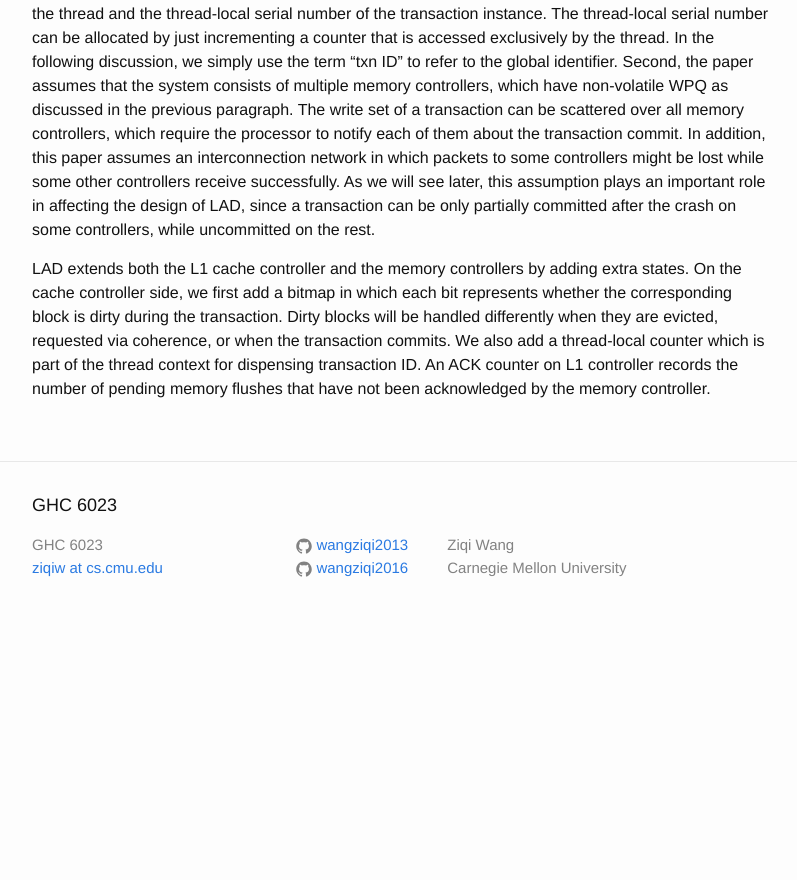
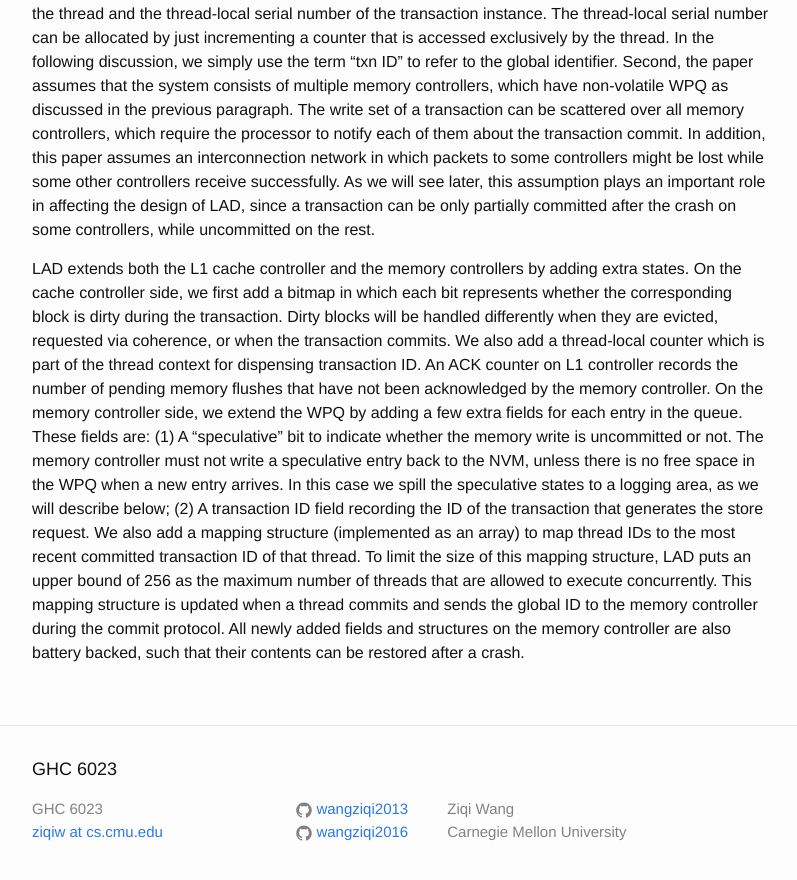
Before and after one commit to wangziqi2013/wangziqi2013.github.io, a Jekyll site: the page built from _posts/2019-12-11-lad.markdown, in a window 1280 px wide and 900 px high, scrolled down 1456 px. Shown: the top 880 px of the window, without its empty margins (238-1035 px from the left). Built offline with Jekyll 4.4.1, drawn with Linux system fonts in a browser that asks for light colours; before the commit the page ends 2095 px from its top, so only the background shows below that.

Commit message:
Adding memory controller

```diff
--- a/_posts/2019-12-11-lad.markdown
+++ b/_posts/2019-12-11-lad.markdown
@@ -63,4 +63,13 @@ LAD extends both the L1 cache controller and the memory controllers by adding ex
 we first add a bitmap in which each bit represents whether the corresponding block is dirty during the transaction. Dirty
 blocks will be handled differently when they are evicted, requested via coherence, or when the transaction commits. We also
 add a thread-local counter which is part of the thread context for dispensing transaction ID. An ACK counter on L1 controller
-records the number of pending memory flushes that have not been acknowledged by the memory controller.
+records the number of pending memory flushes that have not been acknowledged by the memory controller. On the memory controller
+side, we extend the WPQ by adding a few extra fields for each entry in the queue. These fields are: (1) A "speculative" bit
+to indicate whether the memory write is uncommitted or not. The memory controller must not write a speculative entry
+back to the NVM, unless there is no free space in the WPQ when a new entry arrives. In this case we spill the speculative
+states to a logging area, as we will describe below; (2) A transaction ID field recording the ID of the transaction that
+generates the store request. We also add a mapping structure (implemented as an array) to map thread IDs to the most recent
+committed transaction ID of that thread. To limit the size of this mapping structure, LAD puts an upper bound of 256
+as the maximum number of threads that are allowed to execute concurrently. This mapping structure is updated when a thread
+commits and sends the global ID to the memory controller during the commit protocol. All newly added fields and structures
+on the memory controller are also battery backed, such that their contents can be restored after a crash.
```
